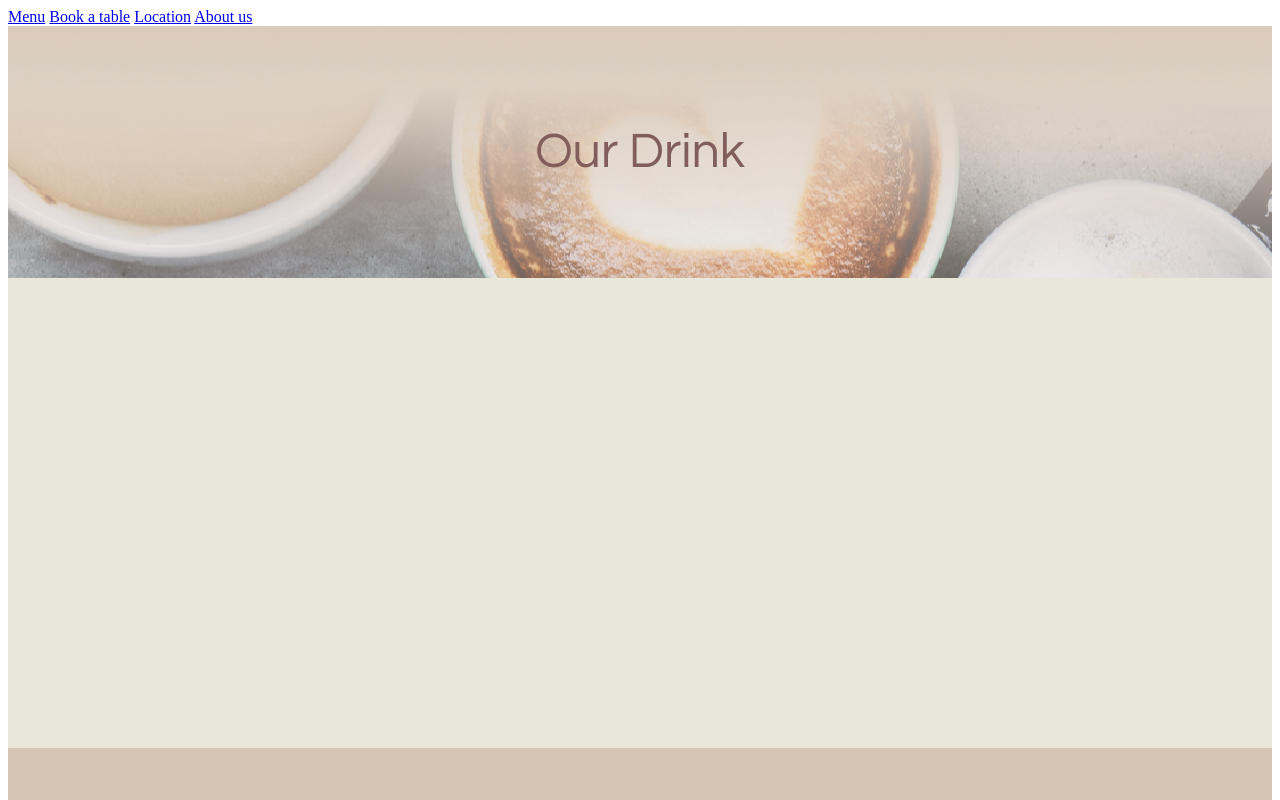
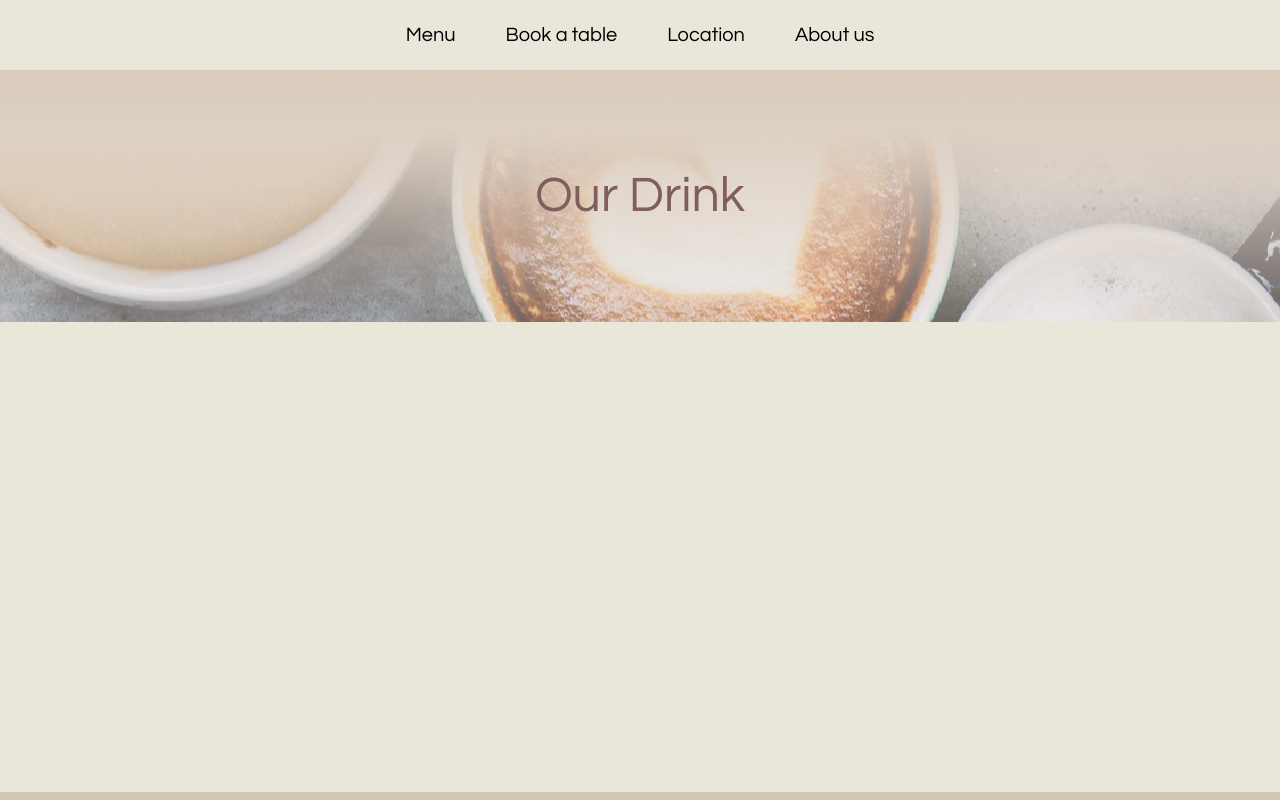
Before and after one commit to jeffrsnblrdoo/Qahwah-Cafe, a plain HTML site: page Qahwah Cafe - Menu .html in a window 1280 px wide. Shown: the top 800 px of the page. Drawn offline with Linux system fonts and the light colour scheme.

Commit message:
updated menu

```diff
--- a/Qahwah Cafe - Menu.css
+++ b/Qahwah Cafe - Menu.css
@@ -1,24 +1,24 @@
-.body {
+body {
     font-family: Century Gothic, sans-serif;
     margin: 0;
     padding: 0;
     font-size: 20px;
   }
 
-  .nav {
+  nav {
     background-color: #E9E7DA;
     overflow: hidden;
     display: flex;
     justify-content: center;
   }
 
-  .nav a {
+  nav a {
     color: black;
     padding: 25px 25px;
     text-decoration: none;
   }
 
-  .nav a:hover {
+  nav a:hover {
     background-color: #D5C5B5;
   }
 
```
